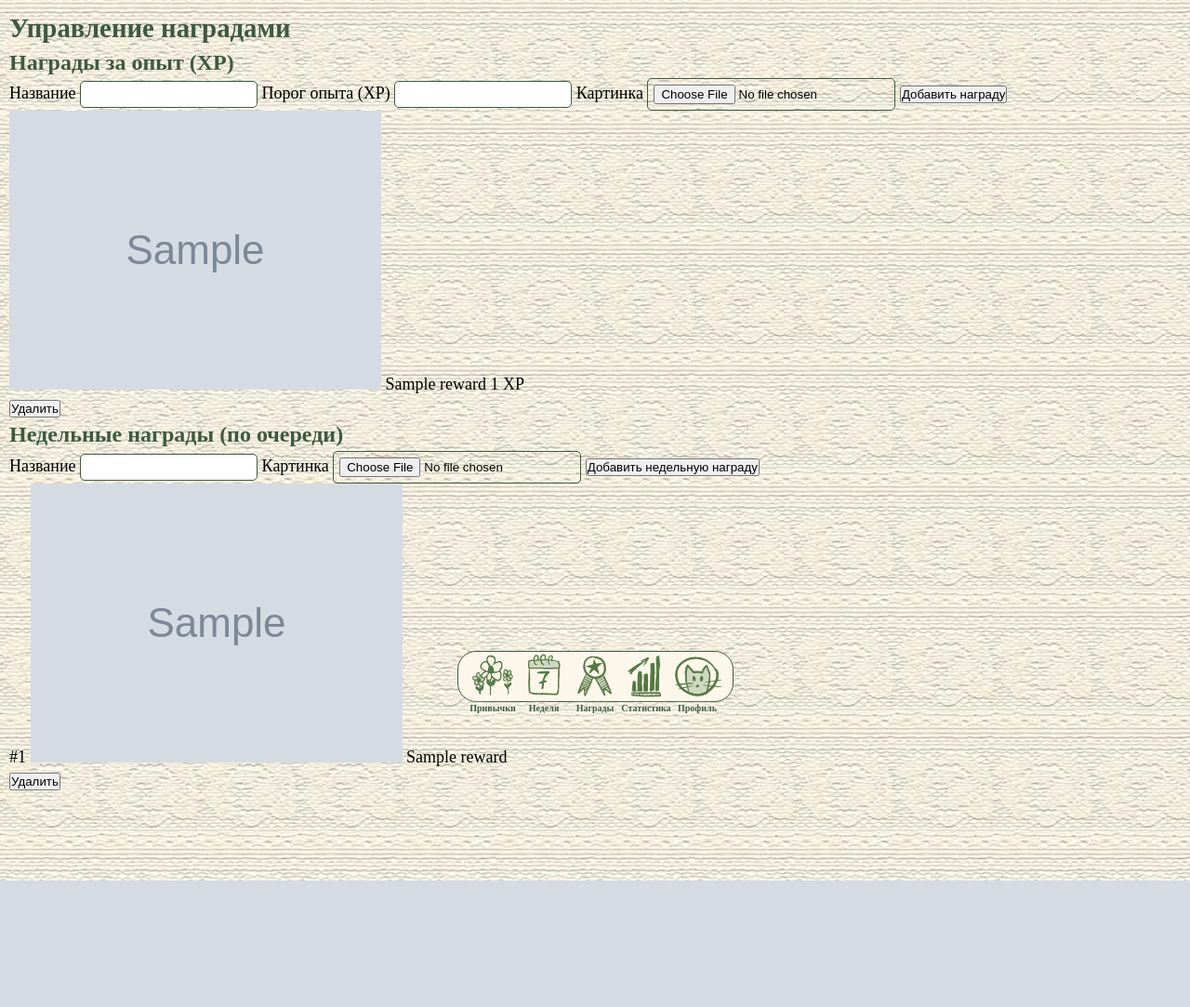
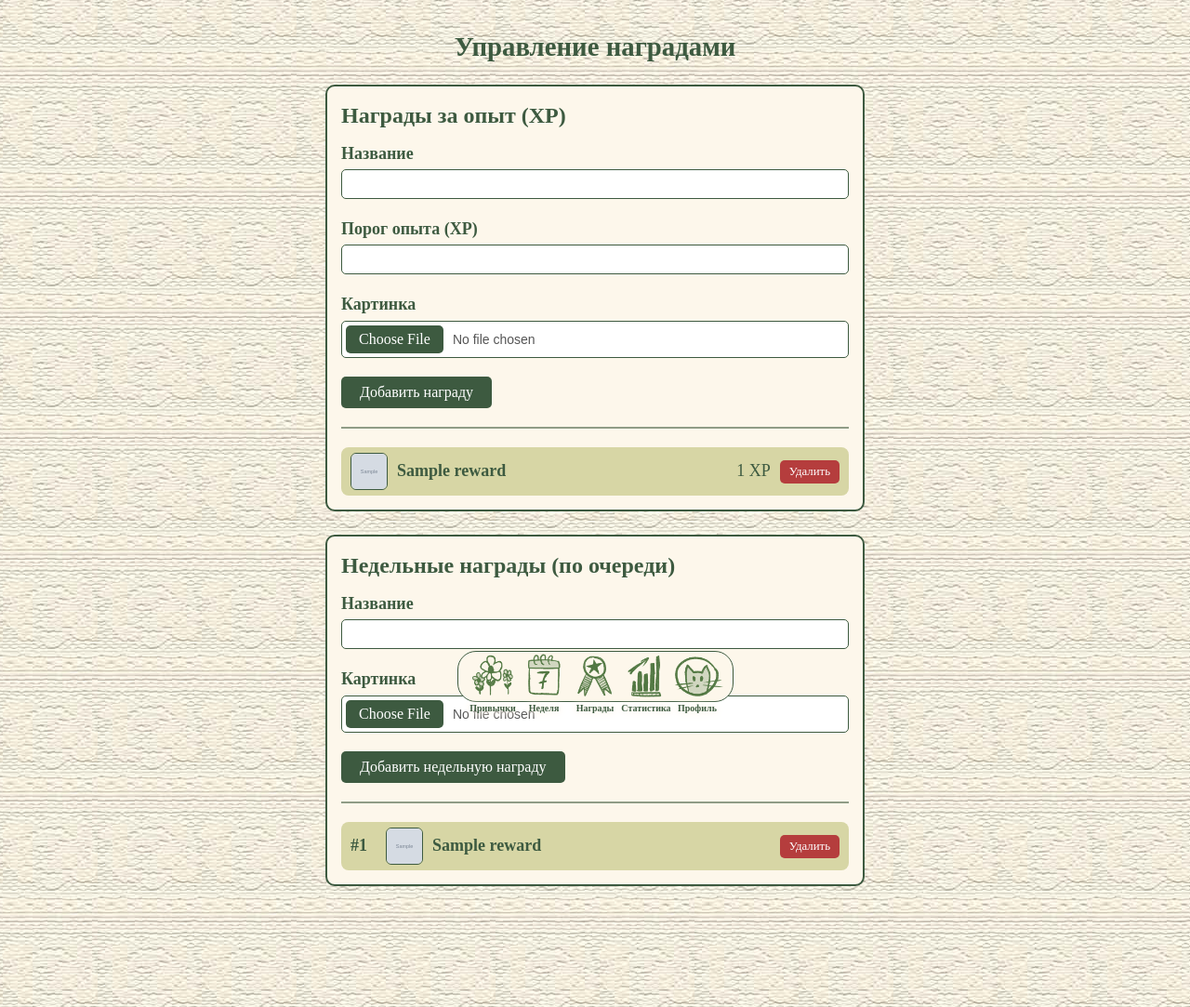
Before and after one commit to iloush-web/course_work_CozyHabits, a Flask app: page /admin/ in a window 1280 px wide. Shown: the part 25-1108 px from the top of the page at 93% size. Before the commit the page ends 972 px from the top, so only its background shows below. Run offline with Flask 3, Linux system fonts and the light colour scheme; a user stored in the database is signed in; tables that the repository leaves empty hold one stand-in row (values such as "Sample post"); grey boxes marked "Sample" are stand-in pictures; some web fonts are replaced.

Commit message:
стили

```diff
--- /dev/null
+++ b/app/static/css/admin.css
@@ -0,0 +1,166 @@
+.admin-page {
+    max-width: 600px;
+    margin: auto;
+    padding: 10px;
+}
+
+.admin-title {
+    color: var(--dark-green);
+    text-align: center;
+    margin: 10px 0 20px;
+}
+
+/* Блок (XP / недельные) */
+.admin-block {
+    margin-bottom: 25px;
+    padding: 15px;
+    background-color: var(--light-beige);
+    border-radius: 10px;
+    border: 2px solid var(--dark-green);
+}
+
+.admin-block-title {
+    color: var(--dark-green);
+    margin-bottom: 12px;
+}
+
+/* Форма добавления */
+.admin-form {
+    display: flex;
+    flex-direction: column;
+    gap: 10px;
+    margin-bottom: 20px;
+    padding-bottom: 20px;
+    border-bottom: 2px solid var(--dark-green-transp);
+}
+
+.admin-form label {
+    display: flex;
+    flex-direction: column;
+    gap: 4px;
+    color: var(--dark-green);
+    font-weight: 600;
+}
+
+.admin-form input[type="text"],
+.admin-form input[type="number"] {
+    width: 100%;
+    font-family: "Raleway";
+    font-size: 16px;
+    padding: 6px;
+    border: 1px solid var(--dark-green);
+    border-radius: 5px;
+    background-color: white;
+    outline: none;
+}
+
+.admin-form input[type="text"]:focus-visible,
+.admin-form input[type="number"]:focus-visible {
+    outline: 2px solid #8eb67b;
+}
+
+.admin-form input[type="file"] {
+    width: 100%;
+    padding: 4px;
+    background-color: white;
+    color: #555;
+    font-size: 14px;
+    border: 1px solid var(--dark-green);
+    border-radius: 5px;
+    cursor: pointer;
+}
+
+.admin-form input[type="file"]::file-selector-button {
+    font-family: "Raleway";
+    font-size: var(--btn-font-size);
+    padding: 6px 14px;
+    margin-right: 10px;
+    background-color: var(--dark-green);
+    color: white;
+    border: none;
+    border-radius: 5px;
+    cursor: pointer;
+}
+
+.admin-form button[type="submit"] {
+    font-family: "Raleway-Italic";
+    font-size: var(--btn-font-size);
+    padding: 8px 20px;
+    width: max-content;
+    background-color: var(--dark-green);
+    color: white;
+    border: none;
+    border-radius: 5px;
+    cursor: pointer;
+}
+
+.admin-form button[type="submit"]:active {
+    outline: 2px solid #8eb67b;
+}
+
+/* Список наград */
+.admin-list {
+    display: flex;
+    flex-direction: column;
+    gap: 8px;
+}
+
+/* Карточка награды — компактная, в строку */
+.admin-item {
+    display: flex;
+    align-items: center;
+    gap: 10px;
+    padding: 6px 10px;
+    background-color: var(--light-green);
+    border-radius: 8px;
+}
+
+.admin-item-pos {
+    font-family: "Raleway-Italic";
+    font-weight: 700;
+    color: var(--dark-green);
+    min-width: 28px;
+}
+
+/* Маленькая иконка награды */
+.admin-item-icon {
+    width: 40px;
+    height: 40px;
+    object-fit: cover;
+    border-radius: 6px;
+    border: 1px solid var(--dark-green);
+    flex-shrink: 0;
+}
+
+.admin-item-title {
+    flex: 1;
+    color: var(--dark-green);
+    font-weight: 600;
+}
+
+.admin-item-meta {
+    font-family: "Raleway-Italic";
+    color: var(--dark-green);
+}
+
+.admin-empty {
+    color: var(--dark-green);
+    padding: 6px 0;
+}
+
+/* Кнопка удаления — компактная, красная */
+.admin-delete-btn {
+    font-family: "Raleway";
+    font-size: 0.8rem;
+    padding: 5px 10px;
+    background-color: #b53d3d;
+    color: white;
+    border: none;
+    border-radius: 5px;
+    cursor: pointer;
+    flex-shrink: 0;
+}
+
+.admin-delete-btn:hover {
+    background-color: #8f2f2f;
+}
--- a/app/static/css/habits.css
+++ b/app/static/css/habits.css
@@ -1,10 +1,12 @@
+.habits-page {
+    max-width: 600px;
+    margin: auto;
+}
+
 #all-habits {
-    margin: auto;
-    padding: 10px;
     display: grid;
     grid-template-columns: 1fr 1fr;
     gap: 20px;
-    max-width: 500px;
 }
 
 .habit-box {
@@ -73,7 +75,7 @@
 .habit-form-page {
     padding-top: 30px;
     margin: auto;
-    width: 90%;
+    max-width: 600px;
 }
 
 .habit-form-page h1 {
--- a/app/static/css/rewards.css
+++ b/app/static/css/rewards.css
@@ -57,6 +57,10 @@
     gap: 5px;
     padding: 10px;
     text-align: center;
+
+    background-color: var(--light-green);
+    border-radius: 8px;
+
 }
 
 .shelf-item-icon {
@@ -106,6 +110,7 @@
 /* Закрытая (ещё не полученная) награда */
 .is-locked {
     filter: blur(2px) saturate(0);
+    background-color: transparent;
 }
 
 /* Заглушки "пусто" */
--- a/app/templates/base.html
+++ b/app/templates/base.html
@@ -12,6 +12,7 @@
     <link rel="stylesheet" href="{{ url_for('static', filename='css/rewards.css') }}">
     <link rel="stylesheet" href="{{ url_for('static', filename='css/stat.css') }}">
     <link rel="stylesheet" href="{{ url_for('static', filename='css/profile.css') }}">
+    <link rel="stylesheet" href="{{ url_for('static', filename='css/admin.css') }}">
 
 
 </head>
--- a/app/templates/login.html
+++ b/app/templates/login.html
@@ -37,7 +37,7 @@
         <button class="form-button" type="submit">Войти</button>
     </form>
 
-    <br><br>
+    <br>
     <p>Нет аккаунта? <a href="{{ url_for('auth.register') }}">Зарегистрироваться</a></p>
 </section>
 {% endblock %}
```
Also changed, not shown: app/static/css/reg_auth.css (+42 -1 lines), app/templates/habits.html (+7 -0 lines).
